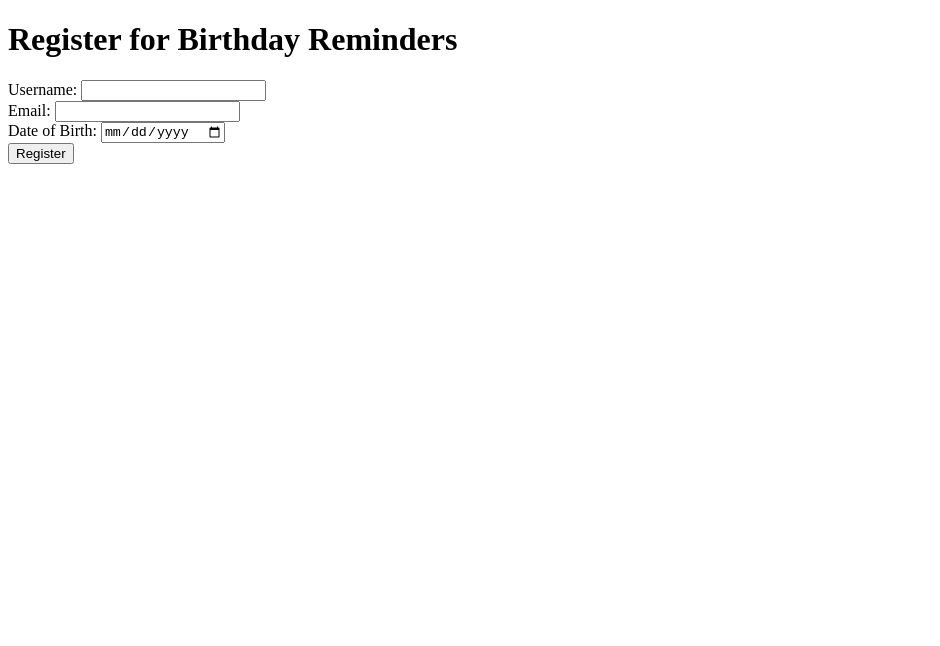
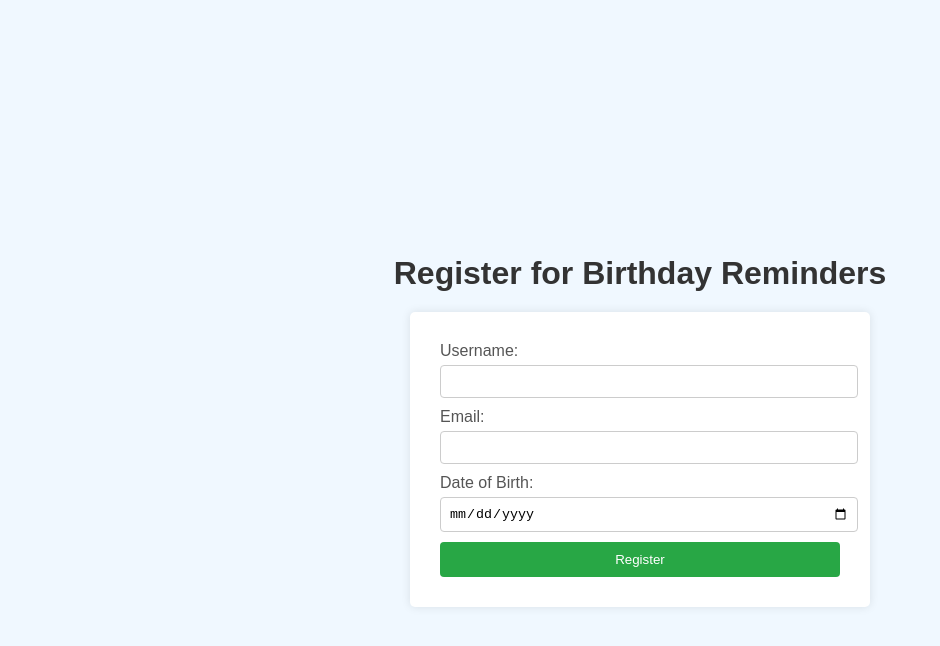
Before and after one commit to Yanms18/Birthday-reminder-app, a website: page Index.html in a window 1280 px wide. Shown: the whole page, without its empty margins (0-940 px from the left). Drawn offline with Linux system fonts and the light colour scheme.

Commit message:
Add static file serving and styles for the frontend

```diff
--- a/App.js
+++ b/App.js
@@ -14,6 +14,8 @@ const birthdayTestRoutes = require('./Birthdaytest');
 app.use(birthdayTestRoutes);
 
 app.use(bodyParser.urlencoded({ extended: true }));
+
+app.use(express.static(__dirname));
 app.get('/', (req, res) => {
   res.sendFile(path.join(__dirname, 'Index.html'));
 });
--- a/Index.html
+++ b/Index.html
@@ -2,6 +2,7 @@
 <html>
   <head>
     <title>Birthday Reminder Registration</title>
+    <link rel="stylesheet" href="styles.css">
   </head>
   <body>
     <h1>Register for Birthday Reminders</h1>
--- /dev/null
+++ b/styles.css
@@ -0,0 +1,54 @@
+body {
+    font-family: Arial, sans-serif;
+    background: #f0f8ff;
+    margin: 0;
+    padding: 20px;
+    display: flex;
+    flex-direction: column;
+    justify-content: center;
+    align-items: center;
+    height: 100vh;
+}
+
+h1 {
+    color: #333;
+    text-align: center;
+    margin-bottom: 20px;
+}
+
+  form {
+    background: #ffff;
+    padding: 30px;
+    border-radius: 5px;
+    box-shadow: 0 0 10px rgba(0,0,0,0.1);
+    width: 400px;
+  }
+
+  label {
+    display: block;
+    margin-bottom: 5px;
+    color: #555;
+  }
+
+  input {
+    justify-content: center;
+    width: 100%;
+    padding: 8px;
+    margin-bottom: 10px;
+    border: 1px solid #ccc;
+    border-radius: 4px;
+  }
+
+  button {
+    background: #28a745;
+    color: #fff;
+    border: none;
+    padding: 10px;
+    border-radius: 4px;
+    cursor: pointer;
+    width: 100%;
+  }
+
+  button:hover {
+    background: #218838;
+  }
```
